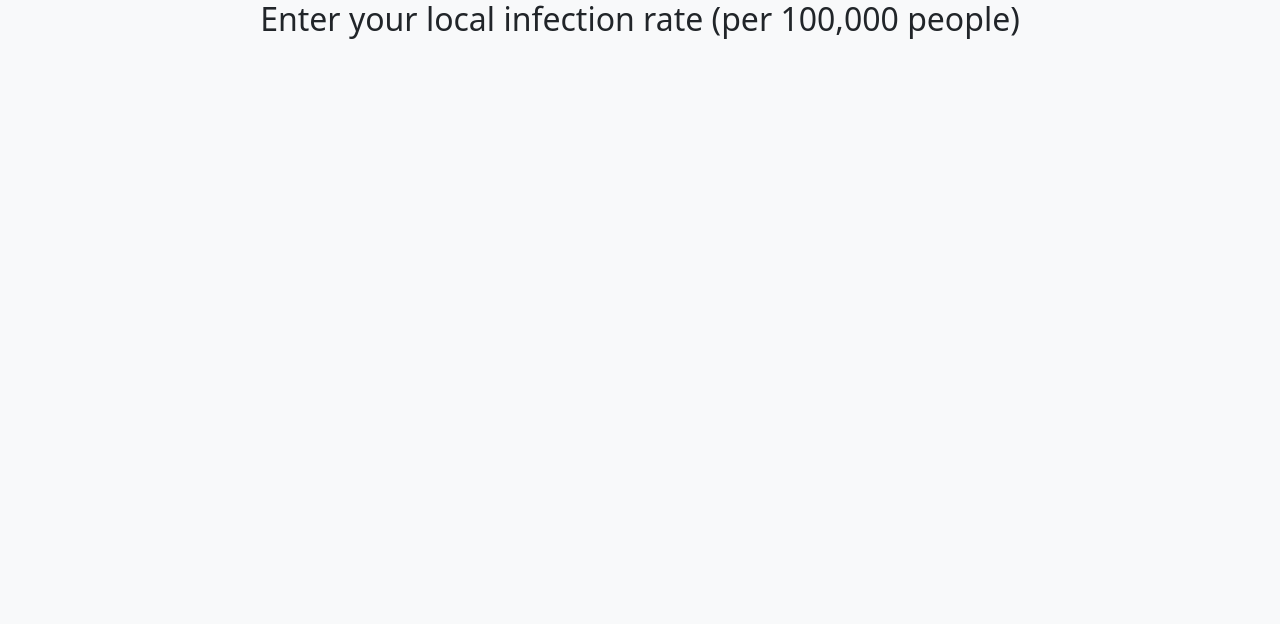
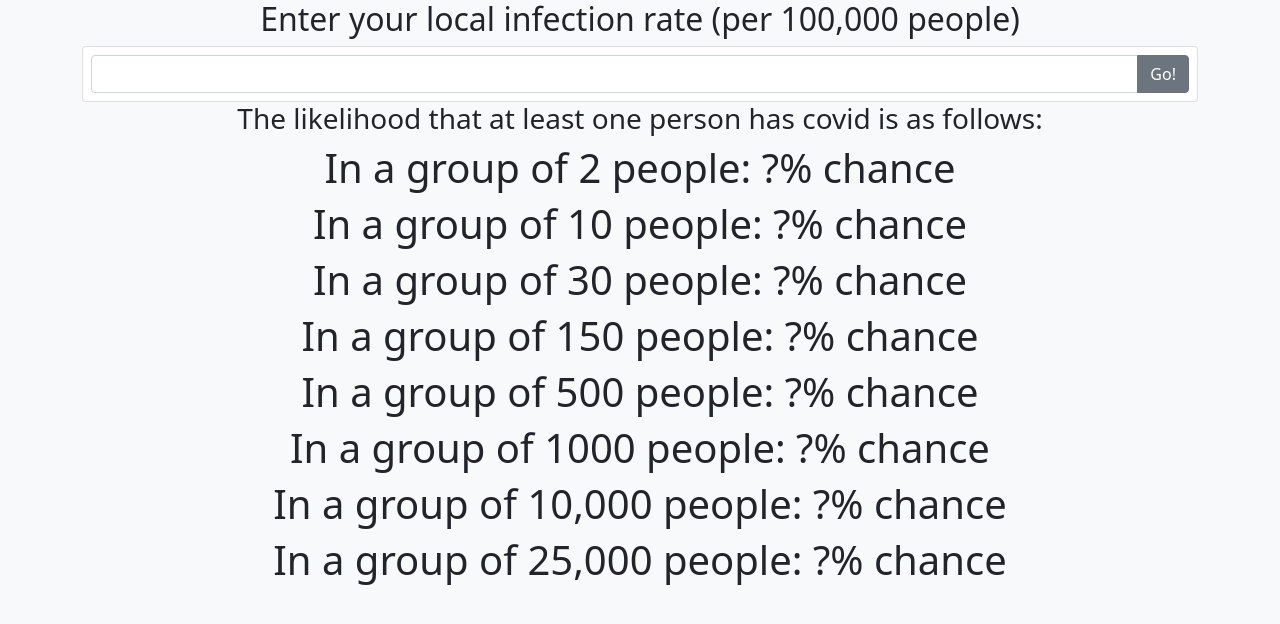
Before and after one commit to mattshardlow/Covid-risk-calculator, a plain HTML site: page index.html in a window 1280 px wide. Drawn offline with nearby package versions, Linux system fonts and the light colour scheme.

Commit message:
wrote worker function

```diff
--- a/index.html
+++ b/index.html
@@ -14,7 +14,55 @@
     <div class="container">
       <div class="text-center">
         <h2>Enter your  local infection rate (per 100,000 people)</h2>
-      </div><!-- text-center>
-    </div><!-- container>
+
+        <form class="card p-2">
+          <div class="input-group">
+            <input id="rate" type="text" class="form-control">
+            <button onclick="return update()" class="btn btn-secondary">Go!</button>
+          </div>
+        </form>
+
+      </div><!-- text-center-->
+    </div><!-- container-->
+
+    <div class="container">
+      <div class="text-center">
+        <h3>The likelihood that at least one person has covid is as follows:</h3>
+
+        <h1 class="return"> In a group of 2 people:     <span id="update-2">?</span>% chance</h1>
+        <h1 class="return"> In a group of 10 people:    <span id="update-10">?</span>% chance</h1>
+        <h1 class="return"> In a group of 30 people:    <span id="update-30">?</span>% chance</h1>
+        <h1 class="return"> In a group of 150 people:   <span id="update-150">?</span>% chance</h1>
+        <h1 class="return"> In a group of 500 people:   <span id="update-500">?</span>% chance</h1>
+        <h1 class="return"> In a group of 1000 people:  <span id="update-1000">?</span>% chance</h1>
+        <h1 class="return"> In a group of 10,000 people: <span id="update-10000">?</span>% chance</h1>
+        <h1 class="return"> In a group of 25,000 people: <span id="update-25000">?</span>% chance</h1>
+
+      </div><!-- text-center-->
+    </div><!-- container-->
+
+    <script>
+      function update(){
+
+        var text = document.getElementById("rate").value;
+
+        document.getElementById("update-2").innerHTML = getRisk(text,2);
+        document.getElementById("update-10").innerHTML = getRisk(text,10);
+        document.getElementById("update-30").innerHTML = getRisk(text,30);
+        document.getElementById("update-150").innerHTML = getRisk(text,150);
+        document.getElementById("update-500").innerHTML = getRisk(text,500);
+        document.getElementById("update-1000").innerHTML = getRisk(text,1000);
+        document.getElementById("update-10000").innerHTML = getRisk(text,10000);
+        document.getElementById("update-25000").innerHTML = getRisk(text,25000);
+
+        return false;
+      }
+
+      function getRisk(rate,people){
+         return  ((1 - ((1 - (rate/100000))**people)) * 100).toFixed(2)
+      }
+    </script>
+
+
   </body>
 </html>
```
